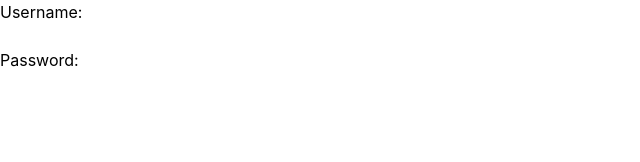
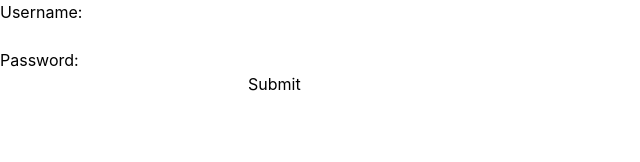
Before and after one commit to XenoxJeager/Polichat, a React (Create React App) app in the folder frontend/: page /signIn in a window 1280 px wide. Shown: the top 162 px of the page, without its empty margins (0-640 px from the left). Built offline with nearby package versions, Linux system fonts and the light colour scheme.

Commit message:
added JWT request

```diff
--- /dev/null
+++ b/frontend/src/config/Constants.tsx
@@ -0,0 +1,5 @@
+export const backendUrl = "http://localhost:3001";
+
+export const getUrl = (value: string) => {
+    return backendUrl + value;
+};
--- a/frontend/src/pages/quiz/Quiz.tsx
+++ b/frontend/src/pages/quiz/Quiz.tsx
@@ -75,7 +75,7 @@ export class Quiz extends React.Component<QuizProps, QuizState> {
         if (nextIndex >= this.state.normalizedQuestions.length) {
             // we have reached the end of the questions
             this.props.finishCallback(this.plane);
-            (this.props.navigate)!("/result");
+            this.props.navigate!("/result");
         } else {
             // we go to the next question
             this.setState({index: nextIndex});
@@ -87,7 +87,7 @@ export class Quiz extends React.Component<QuizProps, QuizState> {
 
         if (nextIndex < 0) {
             // we have reached the beginning of the questions
-            (this.props.navigate)!("/");
+            this.props.navigate!("/");
         } else {
             // we go to the previous question
             this.setState({index: nextIndex});
--- a/frontend/src/pages/signIn/SignIn.tsx
+++ b/frontend/src/pages/signIn/SignIn.tsx
@@ -1,22 +1,41 @@
+import axios from "axios";
 import React from "react";
 import { NavigateFunction, useNavigate } from "react-router";
+import { getUrl } from "../../config/Constants";
 
 interface SignInProps {
     navigate?: NavigateFunction;
 }
 
 interface SignInState {
+    username: string;
 
+    // aint no fucks given about security
+    password: string;
 }
 
-class SignIn extends React.Component<SignInProps> {
+class SignIn extends React.Component<SignInProps, SignInState> {
+    submitLogin() {
+        axios.post(getUrl("/getJWT"),
+        {
+            username: this.state.username,
+            password: this.state.password
+        })
+        .then((response) => {
+            var jwt = response.data.jwt as string;
+            localStorage.setItem("JWT", jwt);
+            this.props.navigate!("analytics");
+        });
+    }
+
     render(): React.ReactNode {
         return (
             <>
                 <p>Username: </p>
-                <input></input>
+                <input onChange={(event) => this.setState({username: event.target.value})}></input>
                 <p>Password: </p>
-                <input></input>
+                <input onChange={(event) => this.setState({password: event.target.value})}></input>
+                <button onClick={this.submitLogin.bind(this)}>Submit</button>
             </>
         );
     }
```
